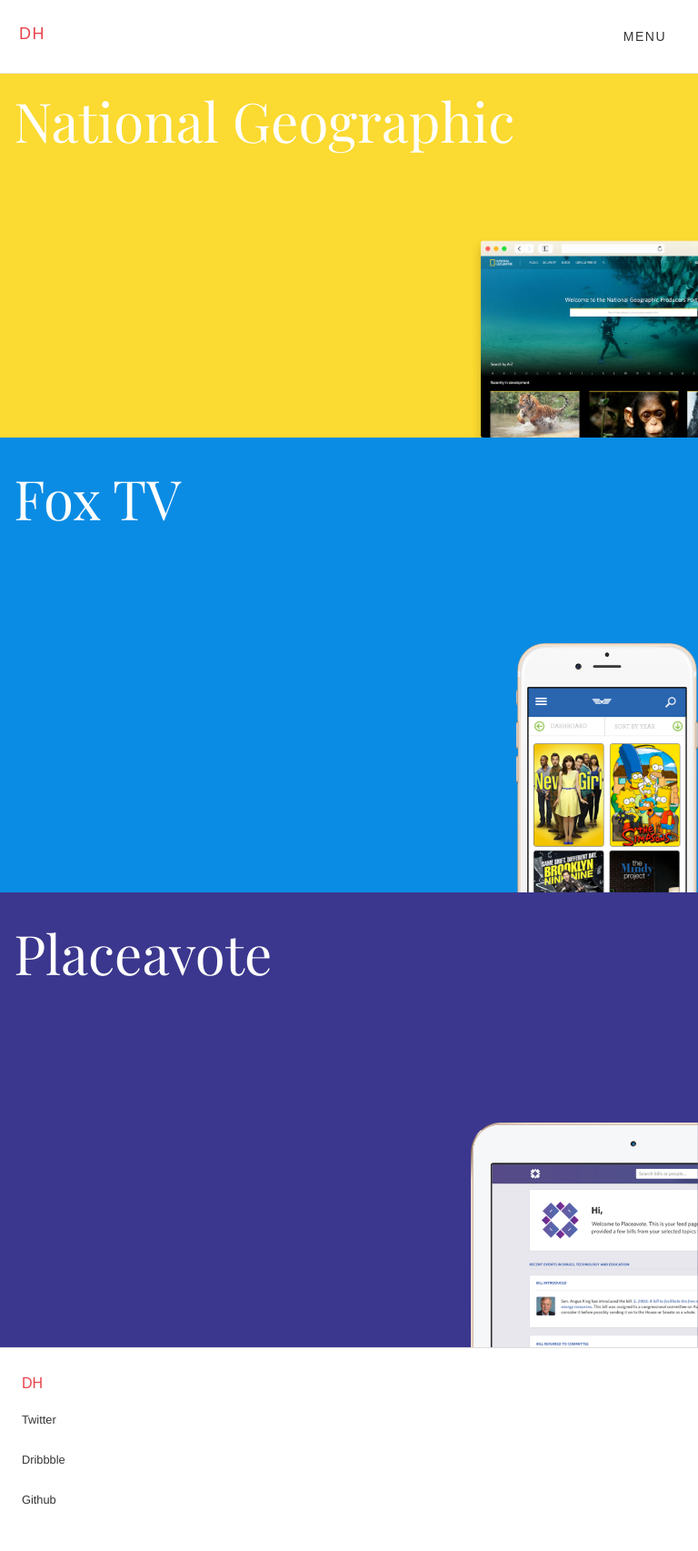
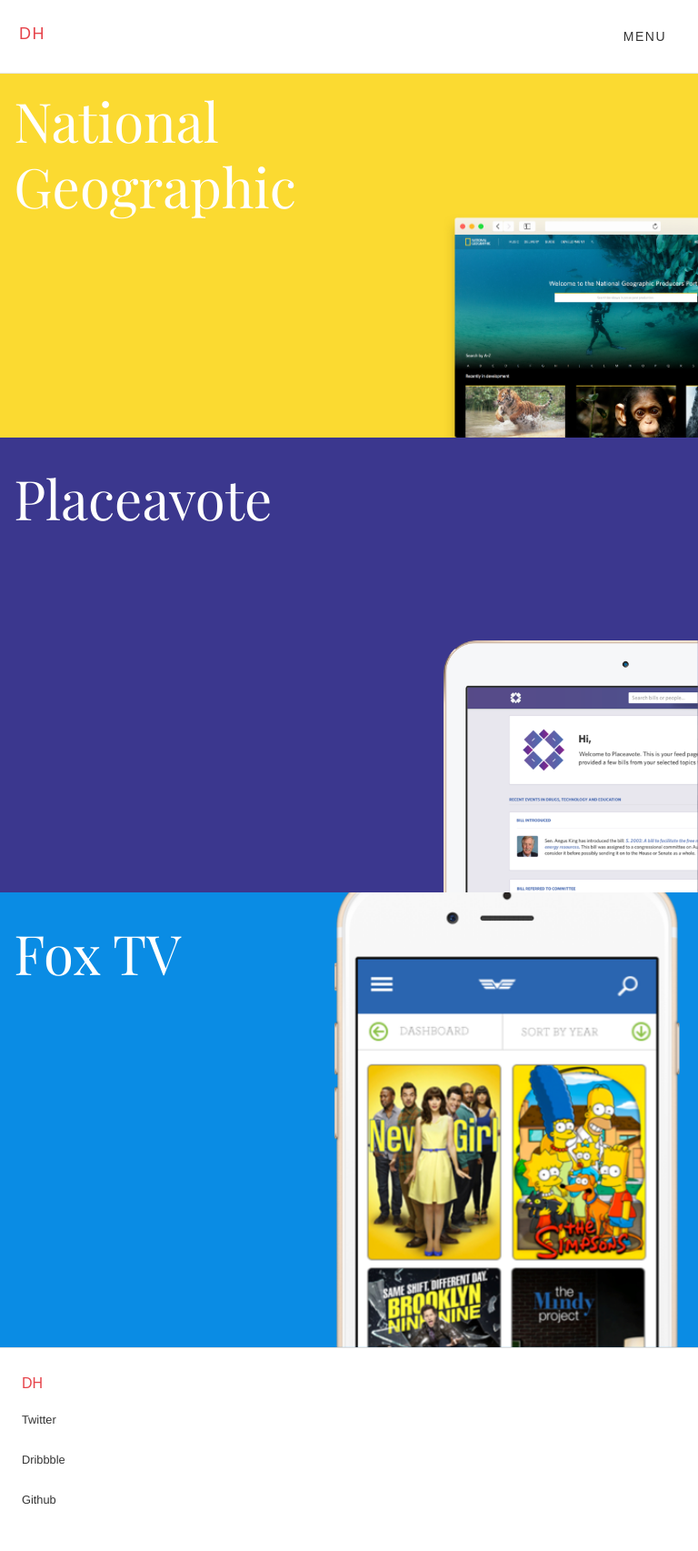
Before and after one commit to dave-hawkins/portfolio, a Jekyll site: the page built from work/index.html, in a window 768 px wide. Shown: the whole page at 91% size. Built offline with Jekyll 4.4.1, drawn with Linux system fonts in a browser that asks for light colours; nearby versions of some CDN libraries; Markdown is read by kramdown in place of the engine named in the settings.

Commit message:
more mobile style fixes, re-jigged portfolio layout

```diff
--- a/_scss/main.scss
+++ b/_scss/main.scss
@@ -24,7 +24,7 @@
 .content {
 	margin:0px auto;
 	padding:20px;
-	@media only screen and (min-width: 560px) {width:700px;}
+	@media only screen and (min-width: 560px) {max-width:700px;}
 }
 h2 {
     text-align: center;
--- a/_scss/pav.scss
+++ b/_scss/pav.scss
@@ -12,7 +12,7 @@
       background-size: 100% auto;
       margin:0px auto;
       display:block;
-      @media only screen and (max-width: 960px) {p {text-align: center;padding:20px 0px 10px 0px;}}
+      @media only screen and (max-width: 960px) {p {text-align: center;padding:20px 0px 10px 0px;color:#b7b7b7;font-style:italic;} background:none; }
     }
     .video {max-width:800px;margin:0px auto;padding-bottom:50px;}
     .pav-video-container {max-width:1300px;margin:0px auto;}
--- a/css/main.css
+++ b/css/main.css
@@ -597,7 +597,7 @@
   height: 1000px; }
   @media only screen and (max-width: 960px) {
     #links #theHub {
-      background-size: 250px;
+      background-size: 280px;
       height: 400px; } }
 
 #links #theHub span {
@@ -609,23 +609,18 @@
   margin-bottom: 10px;
   font-weight: 300;
   text-align: left;
-  margin: 0; }
+  margin: 0;
+  max-width: 320px; }
 
 #links #craigBingham {
-  background: #0A8CE4 url(../img/fox-tv-lead-img.png) no-repeat bottom right 20px;
+  background: #3B378E url(../img/placeavote-lead-img.png) no-repeat bottom right;
   background-size: inherit;
   border-left: 10px solid #fff;
   min-height: 500px;
   border-bottom: 10px solid #fff; }
-  @media only screen and (max-width: 1460px) {
-    #links #craigBingham {
-      background-position: bottom right;
-      background-size: 250px;
-      height: 400px; } }
   @media only screen and (max-width: 960px) {
     #links #craigBingham {
-      background-position: bottom right;
-      background-size: 200px;
+      background-size: 280px;
       height: 400px; } }
 
 #craigBingham h3 {
@@ -642,19 +637,13 @@
   margin: 0; }
 
 #links #bestClothing {
-  background: #3B378E url(../img/placeavote-lead-img.png) no-repeat bottom right;
+  background: #0A8CE4 url(../img/fox-tv-lead-img.png) no-repeat bottom right 20px;
   background-size: inherit;
   border-left: 10px solid #fff;
   min-height: 500px; }
-  @media only screen and (max-width: 1560px) {
-    #links #bestClothing {
-      background-position: bottom right;
-      background-size: 250px;
-      height: 400px; } }
   @media only screen and (max-width: 960px) {
     #links #bestClothing {
-      background-position: bottom right;
-      background-size: 250px;
+      background-size: 380px;
       height: 400px; } }
 
 #links a:hover {
@@ -669,7 +658,7 @@
 #home #links a#principals span {
   width: auto; }
 
-@media only screen and (max-width: 880px) {
+@media only screen and (max-width: 960px) {
   #home p {
     font-size: 1.5em; }
   #home #projects #work h2 {
@@ -812,9 +801,13 @@
   margin: 0px auto;
   display: block; }
   @media only screen and (max-width: 960px) {
-    .placeavote .tc-bg p {
-      text-align: center;
-      padding: 20px 0px 10px 0px; } }
+    .placeavote .tc-bg {
+      background: none; }
+      .placeavote .tc-bg p {
+        text-align: center;
+        padding: 20px 0px 10px 0px;
+        color: #b7b7b7;
+        font-style: italic; } }
 
 .placeavote .video {
   max-width: 800px;
@@ -863,7 +856,7 @@
   padding: 20px; }
   @media only screen and (min-width: 560px) {
     .content {
-      width: 700px; } }
+      max-width: 700px; } }
 
 h2 {
   text-align: center;
--- a/work/index.html
+++ b/work/index.html
@@ -11,13 +11,13 @@
     </div>
 
     <div class="column">
-  		<a class="smallLink" id="craigBingham" href="fox-tv/">
-  			<h3>Fox TV</h3>
+  		<a class="smallLink" id="craigBingham" href="placeavote/">
+  			<h3>Placeavote</h3>
   			<!-- <span>Photographer & Filmmaker</span> -->
   		</a>
 
-  		<a class="smallLink" id="bestClothing" href="placeavote/">
-  			<h3>Placeavote</h3>
+  		<a class="smallLink" id="bestClothing" href="fox-tv/">
+  			<h3>Fox TV</h3>
   		<!--	<span>Reworked Vintage Clothing</span>		 -->
   		</a>
     </div>
```
Also changed, not shown: _scss/_folio.scss (+7 -8 lines), 2 other files.
